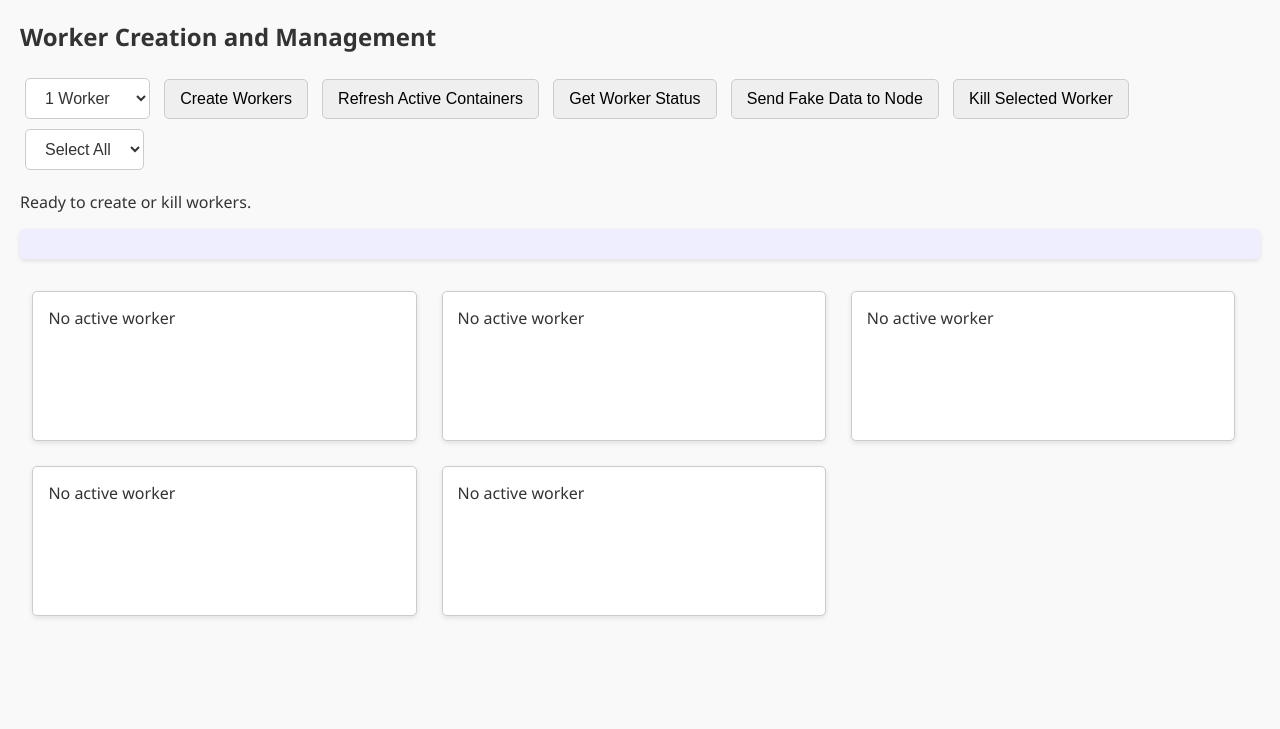
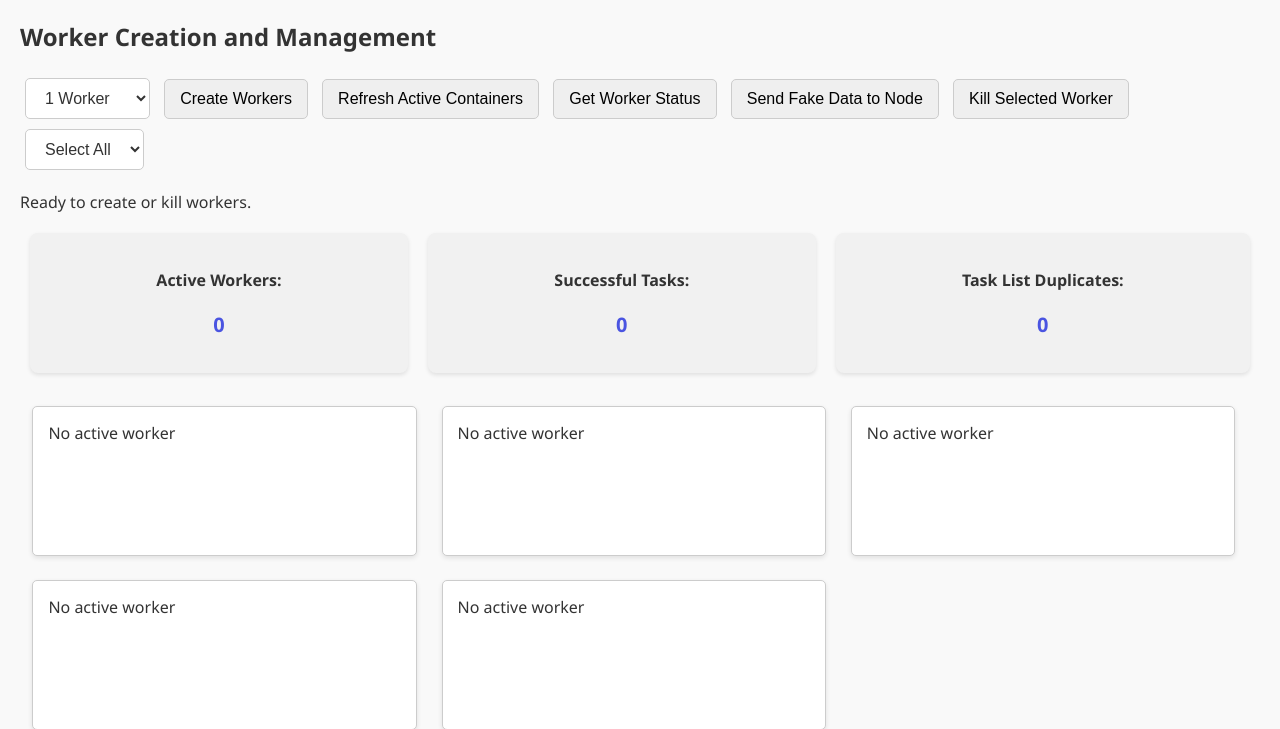
Before and after one commit to Atharvatonape/DistributedSessionNet, a Flask app: page / in a window 1280 px wide. Shown: the top 729 px of the page. Run offline with Flask 3, Linux system fonts and the light colour scheme; some libraries are stand-ins or nearby versions.

Commit message:
Updated the UI

```diff
--- a/central-app/static/styles.css
+++ b/central-app/static/styles.css
@@ -99,3 +99,32 @@ select {
     border-radius: 5px;
     box-shadow: 0 2px 5px rgba(0,0,0,0.1);
 }
+
+
+/* Task Metrics Container styles */
+.task-metrics-container {
+    display: flex;
+    justify-content: space-around; /* Distribute space evenly around the items */
+    margin: 20px 0;
+}
+
+.metric-box {
+    flex-grow: 1; /* Each box will grow equally */
+    text-align: center;
+    padding: 15px;
+    margin: 0 10px;
+    background-color: #f1f1f1;
+    border-radius: 8px;
+    box-shadow: 0 2px 4px rgba(0,0,0,0.1);
+}
+
+.metric-box h4 {
+    margin-bottom: 10px;
+    color: #333;
+}
+
+.metric-box p {
+    font-size: 20px;
+    font-weight: bold;
+    color: #4a54e1; /* Matching the hover color of buttons for consistency */
+}
--- a/central-app/templates/create_workers.html
+++ b/central-app/templates/create_workers.html
@@ -3,7 +3,7 @@
 <head>
     <meta charset="UTF-8">
     <title>Create and Manage Workers</title>
-    <link rel="stylesheet" href="{{ url_for('static', filename='styles.css') }}"">
+    <link rel="stylesheet" href="{{ url_for('static', filename='styles.css') }}">
     <script src="https://cdnjs.cloudflare.com/ajax/libs/socket.io/4.0.0/socket.io.js"></script>
     <script src="https://code.jquery.com/jquery-3.6.0.min.js"></script>
     <script>
@@ -20,6 +20,7 @@
             document.getElementById('startButton').onclick = function() {
                 var numWorkers = document.getElementById('numWorkersSelect').value;
                 socket.emit('start_create_workers', {num_workers: parseInt(numWorkers, 10)});
+                loadWorkers();
             };
 
             document.getElementById('killButton').onclick = function() {
@@ -37,45 +38,39 @@
 
             document.getElementById('getStatusButton').onclick = function() {
                 fetchWorkerStatus();
+                loadWorkers();
             };
 
             document.getElementById('sendFakeDataButton').onclick = function() {
-
                 // Request the backend to generate fake data and send it to the worker
                 $.post('/send_fake_data', function(response) {
                     console.log('Response from server:', response);
                     document.getElementById("statusMessage").textContent = "Fake data sent to " + response.worker;
                     setTimeout(fetchWorkerStatus, 1200);
-                    //setTimeout(fetchWorkerStatus, 3000);
                 }).fail(function(xhr, status, error) {
-                    alert("Failed to send fake data." + xhr.responseText);
+                    alert("Failed to send fake data: " + xhr.responseText);
                 });
+                loadWorkers();
             };
 
             function loadWorkers() {
                 $.getJSON('/workers_get', function(data) {
-                    var workerList = document.getElementById('activeWorkers');
-                    var taskInfo = document.getElementById('taskInfo'); // New element for task info
+                    // Update metrics
+                    document.getElementById('activeWorkers').textContent = data.activeWorkers;
+                    document.getElementById('successfulTasks').textContent = data.successfulTasks;
+                    document.getElementById('taskListDuplicates').textContent = data.taskListDuplicateCount;
+
+                    // Update worker list (if needed)
+                    var select = document.getElementById('workerSelect');
+                    var workerList = document.getElementById('activeWorkersList');
+                    select.innerHTML = '<option>Select All</option>';
                     workerList.innerHTML = `<h3>Active Workers: ${data.activeWorkers}</h3>`;
-                    taskInfo.innerHTML = `<p>Successful Tasks: ${data.successfulTasks}</p>
-                                          <p>Task List Duplicate Count: ${data.taskListDuplicateCount}</p>`;
-                });
-            }
 
-            function loadWorkers() {
-                $.getJSON('/workers_get', function(workers) {
-                    var select = document.getElementById('workerSelect');
-                    var workerList = document.getElementById('activeWorkers');
-                    select.innerHTML = '<option>Select All</option>';
-                    workerList.innerHTML = '<h3>Active Workers</h3><ul>';
-
-                    workers.forEach(function(worker) {
+                    data.workers.forEach(function(worker) {
                         var option = new Option(worker, worker);
                         select.add(option);
                         workerList.innerHTML += `<li>${worker}</li>`;
                     });
-
-                    workerList.innerHTML += '</ul>';
                 });
             }
 
@@ -156,8 +151,25 @@
     <button id="killButton">Kill Selected Worker</button>
     <select id="workerSelect"><option>Select All</option></select>
     <p id="statusMessage">Ready to create or kill workers.</p>
-    <div id="activeWorkers"></div>
-    <div id="taskInfo" class="task-info"></div>  <!-- New div for displaying task information -->
+
+    <!-- Task Metrics Container -->
+    <div class="task-metrics-container">
+        <div class="metric-box">
+            <h4>Active Workers:</h4>
+            <p id="activeWorkers">0</p>
+        </div>
+        <div class="metric-box">
+            <h4>Successful Tasks:</h4>
+            <p id="successfulTasks">0</p>
+        </div>
+        <div class="metric-box">
+            <h4>Task List Duplicates:</h4>
+            <p id="taskListDuplicates">0</p>
+        </div>
+    </div>
+
+    <div id="activeWorkersList"></div>
+
     <div class="worker-status-container">
         <div id="workerStatus1" class="worker-status">No active worker</div>
         <div id="workerStatus2" class="worker-status">No active worker</div>
```
